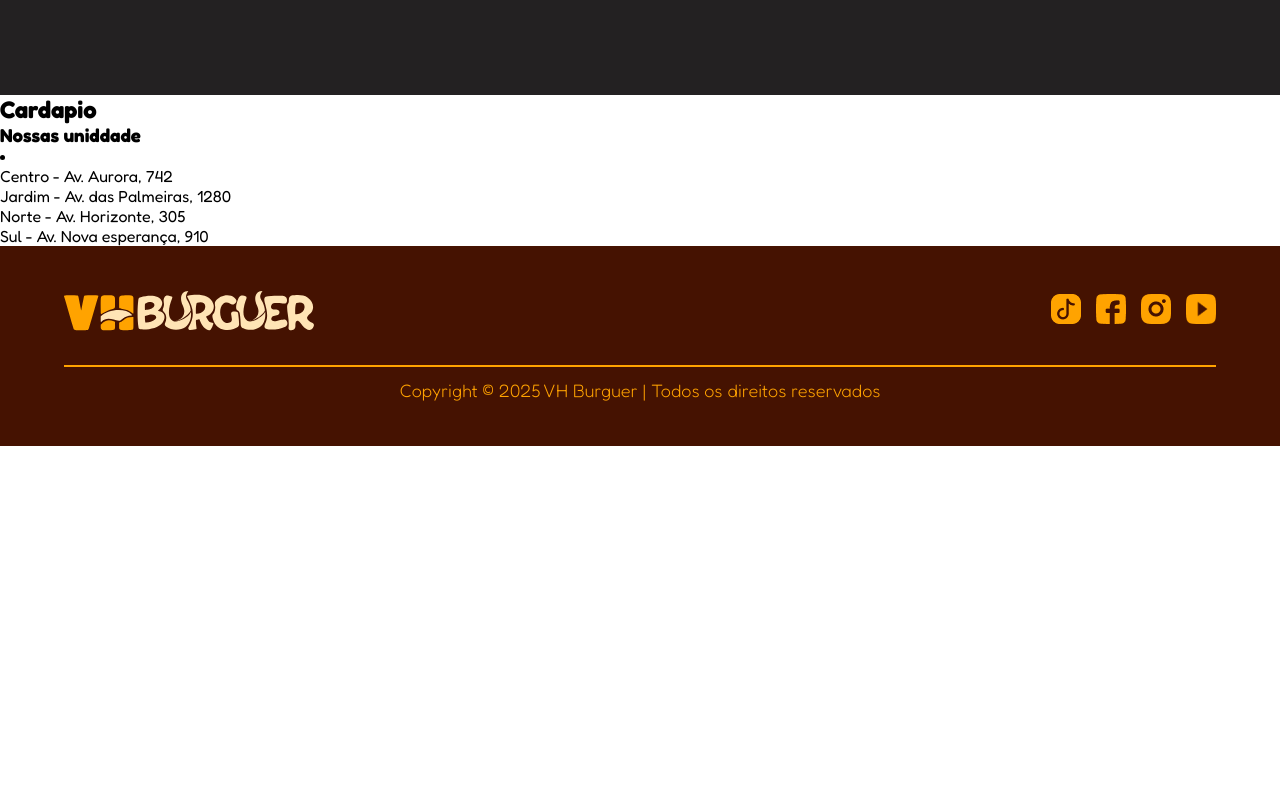
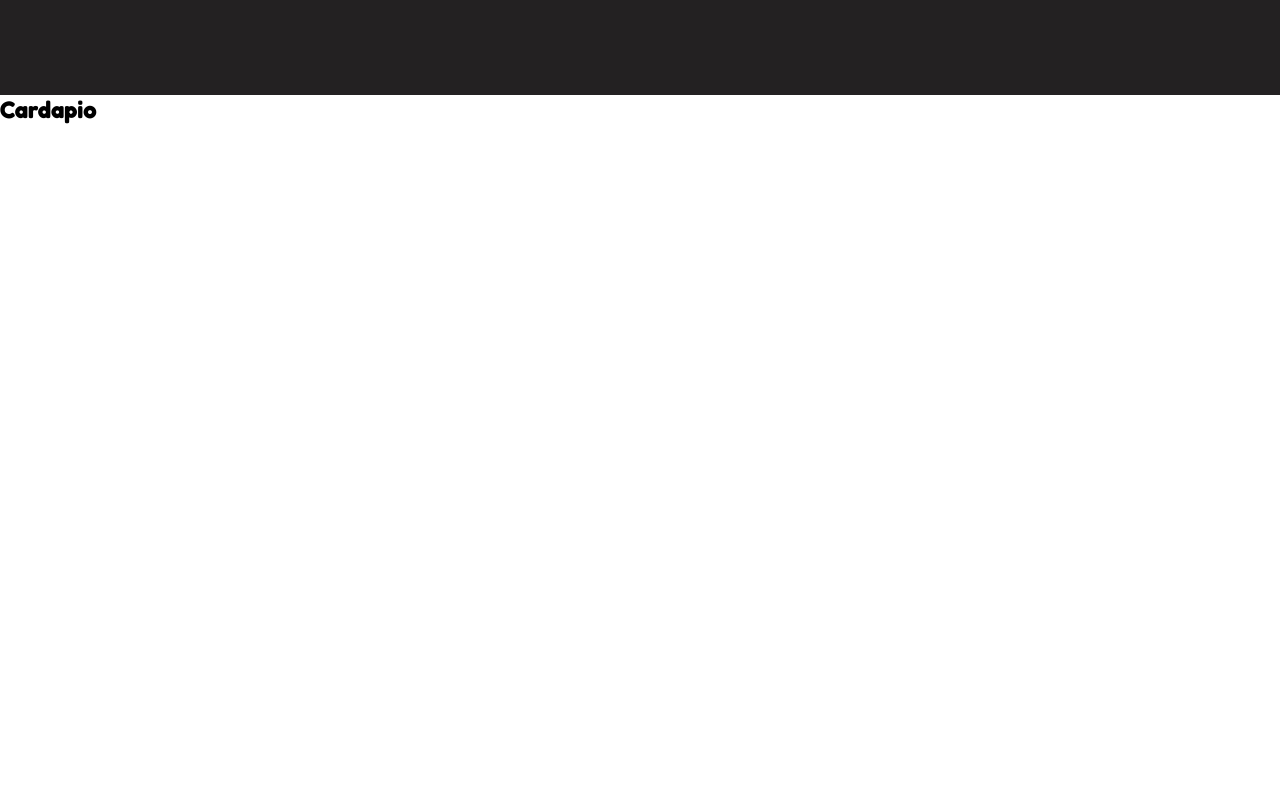
Before and after one commit to KaueCMP2/learning-nextJs, a Next.js app in the folder Projetos/VhBurguer/vh-burguer/: page /home in a window 1280 px wide. Shown: the part 1345-2140 px from the top of the page. Before the commit the page ends 1791 px from the top, so only its background shows below. Built offline with nearby package versions, Linux system fonts and the light colour scheme.

Commit message:
:lipstick: styles: style section unidades completed

```diff
--- a/Projetos/VhBurguer/vh-burguer/src/pages/home/home.module.css
+++ b/Projetos/VhBurguer/vh-burguer/src/pages/home/home.module.css
@@ -137,3 +137,36 @@
     font-size: 40px;
     font-weight: 500;
 }
+
+/*?------------------------------------------------------------*/
+/*?                         Unidades                          */
+/*?------------------------------------------------------------*/
+#cardapio {
+    height: 200vh;
+}
+
+/*?------------------------------------------------------------*/
+/*?                         Unidades                          */
+/*?------------------------------------------------------------*/
+
+#unidades {
+    display: flex;
+    align-items: center;
+    justify-content: center;
+    width: 100%;
+    height: 101vh;
+
+    background-image: url('/imgs/unidade.jpeg');
+    background-size: cover;
+    background-position: center;
+    color: var(--fundo-claro);
+}
+
+#text_un_titulo {
+    font-weight: 600;
+    font-size: 40px;
+}
+
+.text_un_ul {
+    font-size: 30px;
+}
--- a/Projetos/VhBurguer/vh-burguer/src/pages/home/index.tsx
+++ b/Projetos/VhBurguer/vh-burguer/src/pages/home/index.tsx
@@ -46,14 +46,15 @@ const Home = () => {
                     <h2>Cardapio</h2>
                     {/* Chamar componente da lista */}
                 </section>
+
                 <section id={styles.unidades}>
                     <div id={styles.side_unidades}>
-                        <h3>Nossas uniddade</h3>
+                        <h3 id={styles.text_un_titulo}>Nossas uniddade</h3>
                         <li id={styles.unidades_lista}>
-                            <ul>Centro - Av. Aurora, 742</ul>
-                            <ul>Jardim - Av. das Palmeiras, 1280</ul>
-                            <ul>Norte - Av. Horizonte, 305</ul>
-                            <ul>Sul - Av. Nova esperança, 910</ul>
+                            <ul className={styles.text_un_ul}>Centro - Av. Aurora, 742</ul>
+                            <ul className={styles.text_un_ul}>Jardim - Av. das Palmeiras, 1280</ul>
+                            <ul className={styles.text_un_ul}>Norte - Av. Horizonte, 305</ul>
+                            <ul className={styles.text_un_ul}>Sul - Av. Nova esperança, 910</ul>
                         </li>
                     </div>
                 </section>
```
